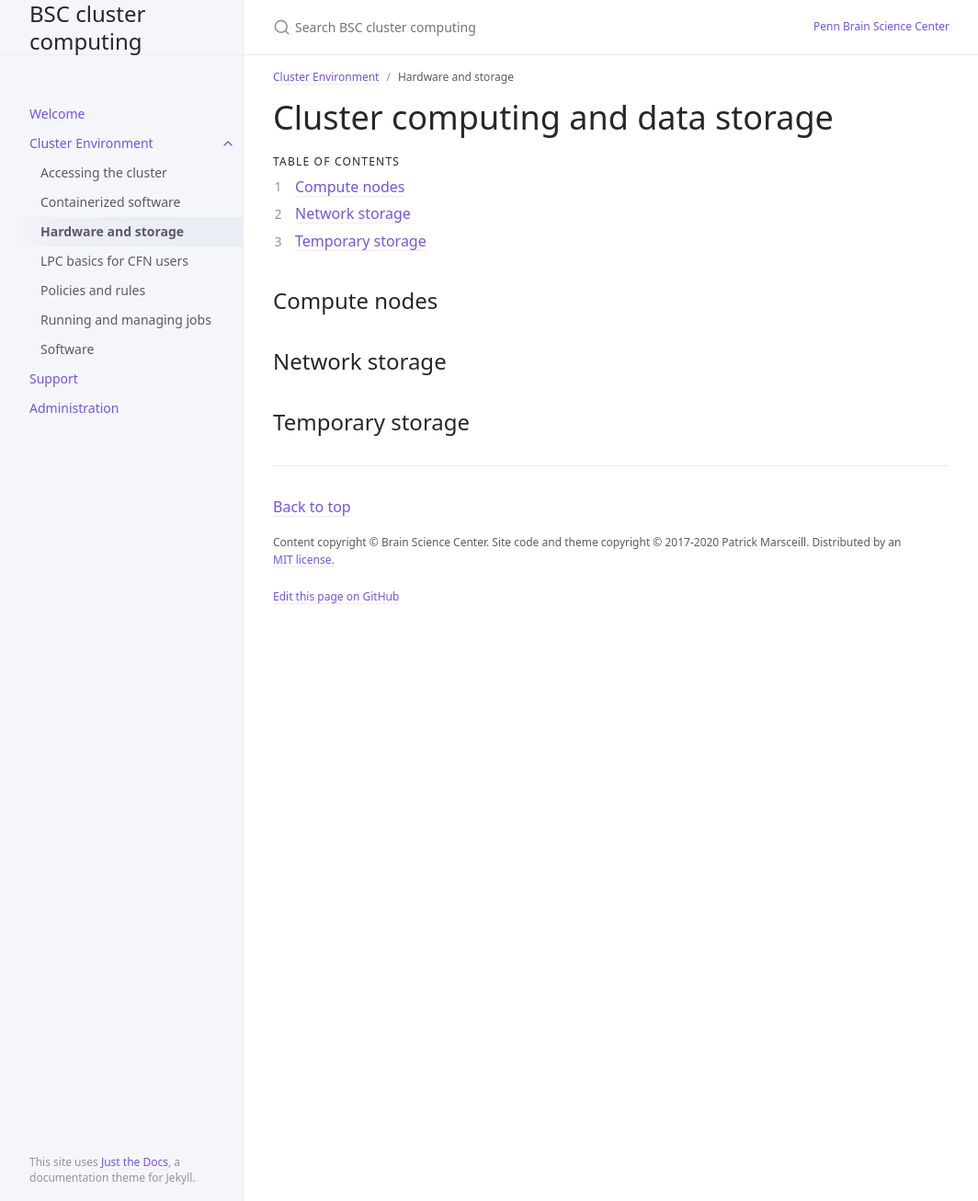
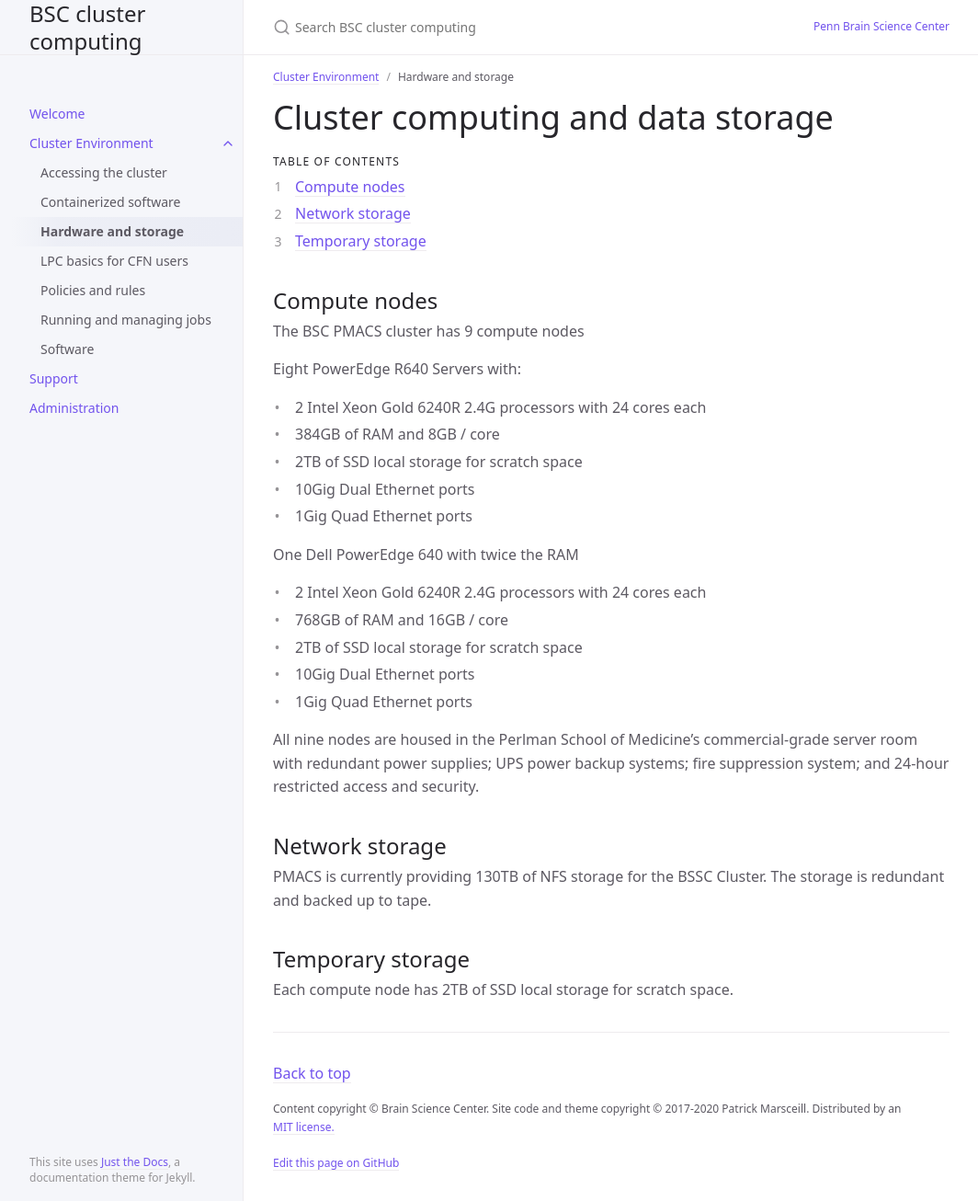
Before and after one commit to brainsciencecenter/bscLPC, a Jekyll site: the page built from docs/clusterEnvironment/hardware.md, in a window 1280 px wide and 1306 px high. Shown: the whole window at 92% size, without its empty margins (107-1171 px from the left). Built offline with Jekyll 4.4.1, drawn with Linux system fonts in a browser that asks for light colours.

Commit message:
Add cluster hardware description for grant applications

```diff
--- a/docs/clusterEnvironment/hardware.md
+++ b/docs/clusterEnvironment/hardware.md
@@ -16,6 +16,28 @@ has_toc: true
 
 ## Compute nodes
 
+The BSC PMACS cluster has 9 compute nodes
+
+Eight PowerEdge R640 Servers with:
++ 2 Intel Xeon Gold 6240R 2.4G processors with 24 cores each
++ 384GB of RAM and 8GB / core
++ 2TB of SSD local storage for scratch space
++ 10Gig Dual Ethernet ports
++ 1Gig Quad Ethernet ports
+
+One Dell PowerEdge 640 with twice the RAM
++ 2 Intel Xeon Gold 6240R 2.4G processors with 24 cores each
++ 768GB of RAM and 16GB / core
++ 2TB of SSD local storage for scratch space
++ 10Gig Dual Ethernet ports
++ 1Gig Quad Ethernet ports
+
+All nine nodes are housed in the Perlman School of Medicine's commercial-grade server room with redundant power supplies; UPS power backup systems; fire suppression system; and 24-hour restricted access and security.
+
 ## Network storage
 
+PMACS is currently providing 130TB of NFS storage for the BSSC Cluster.  The storage is redundant and backed up to tape.
+
 ## Temporary storage
+
+Each compute node has 2TB of SSD local storage for scratch space.
```
